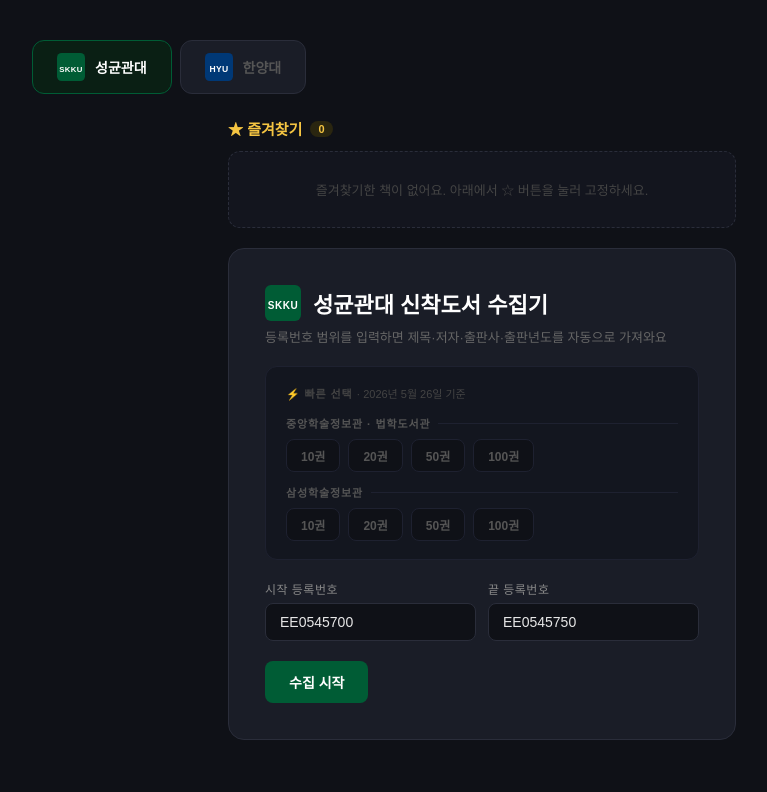
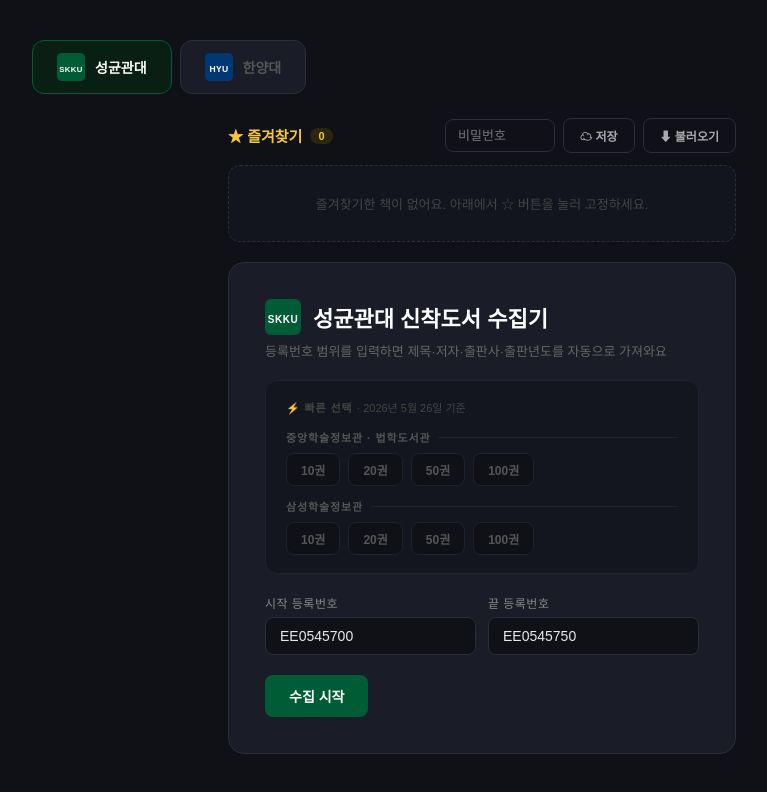
Before and after one commit to joon-strong-87/skku-hyu-lib-new, a plain HTML site: page index.html in a window 1280 px wide. Shown: the whole page, without its empty margins (158-925 px from the left). Drawn offline with Linux system fonts and the light colour scheme.

Commit message:
Update index.html

```diff
--- a/index.html
+++ b/index.html
@@ -13,6 +13,28 @@
     min-height: 100vh; display: flex; flex-direction: column; align-items: center;
     padding: 40px 20px;
   }
+
+  /* ── 비밀번호 ── */
+  .pw-bar {
+    width: 100%; max-width: 900px; margin-bottom: 16px;
+    background: #1a1d27; border: 1px solid #2a2d3a; border-radius: 12px;
+    padding: 16px 20px; display: flex; align-items: center; gap: 12px;
+  }
+  .pw-label { font-size: 12px; color: #555; font-weight: 600; white-space: nowrap; }
+  .pw-input {
+    background: #0f1117; border: 1px solid #2a2d3a; border-radius: 8px;
+    padding: 8px 12px; color: #e8e8e8; font-size: 13px; outline: none;
+    flex: 1; max-width: 200px; transition: border-color 0.2s;
+  }
+  .pw-input:focus { border-color: #555; }
+  .pw-btn {
+    padding: 8px 16px; border-radius: 8px; border: 1px solid #2a2d3a;
+    background: #0f1117; color: #aaa; font-size: 12px; font-weight: 600;
+    cursor: pointer; transition: all 0.2s; white-space: nowrap;
+  }
+  .pw-btn:hover { border-color: #555; color: #fff; }
+  .pw-status { font-size: 12px; color: #555; }
+  .pw-status.connected { color: #4ade80; }
 
   /* ── 탭 ── */
   .tab-bar {
@@ -173,7 +195,10 @@
   <div class="fav-section" id="skku-favSection">
     <div class="fav-header">
       <div class="fav-title">★ 즐겨찾기 <span class="fav-count" id="skku-favCount">0</span></div>
-      <div style="display:flex;gap:8px;">
+      <div style="display:flex;gap:8px;align-items:center;flex-wrap:wrap;">
+        <input class="pw-input" type="password" id="skku-pwInput" placeholder="비밀번호" style="width:110px;">
+        <button class="pw-btn" onclick="saveFavToNotion('skku')">☁ 저장</button>
+        <button class="pw-btn" onclick="loadFavFromNotion('skku')">⬇ 불러오기</button>
         <button class="btn btn-ghost" id="skku-exportBtn" onclick="exportFav('skku')" style="display:none">📋 목록 복사</button>
         <button class="btn btn-ghost" id="skku-favClearBtn" onclick="clearFav('skku')" style="display:none">전체 해제</button>
       </div>
@@ -231,7 +256,10 @@
   <div class="fav-section" id="hyu-favSection">
     <div class="fav-header">
       <div class="fav-title">★ 즐겨찾기 <span class="fav-count" id="hyu-favCount">0</span></div>
-      <div style="display:flex;gap:8px;">
+      <div style="display:flex;gap:8px;align-items:center;flex-wrap:wrap;">
+        <input class="pw-input" type="password" id="hyu-pwInput" placeholder="비밀번호" style="width:110px;">
+        <button class="pw-btn" onclick="saveFavToNotion('hyu')">☁ 저장</button>
+        <button class="pw-btn" onclick="loadFavFromNotion('hyu')">⬇ 불러오기</button>
         <button class="btn btn-ghost" id="hyu-exportBtn" onclick="exportFav('hyu')" style="display:none">📋 목록 복사</button>
         <button class="btn btn-ghost" id="hyu-favClearBtn" onclick="clearFav('hyu')" style="display:none">전체 해제</button>
       </div>
@@ -301,6 +329,41 @@ const state = {
   hyu:  { results: [], cancelled: false, favorites: loadFav('hyu')  },
 };
 const authorCache = {};
+
+// ── 노션 저장/불러오기 ───────────────────────────────
+async function saveFavToNotion(uni) {
+  const pw = document.getElementById(`${uni}-pwInput`).value.trim();
+  if (!pw) { showToast('⚠️ 비밀번호를 입력해주세요'); return; }
+  showToast('☁ 저장 중...');
+  try {
+    await fetch('/api/favorites', {
+      method: 'POST',
+      headers: { 'Content-Type': 'application/json' },
+      body: JSON.stringify({ password: pw, university: uni, favorites: state[uni].favorites })
+    });
+    showToast('✅ 서버에 저장됐어요!');
+  } catch(e) {
+    showToast('❌ 저장 실패');
+  }
+}
+
+async function loadFavFromNotion(uni) {
+  const pw = document.getElementById(`${uni}-pwInput`).value.trim();
+  if (!pw) { showToast('⚠️ 비밀번호를 입력해주세요'); return; }
+  showToast('⬇ 불러오는 중...');
+  try {
+    const res = await fetch(`/api/favorites?password=${encodeURIComponent(pw)}&university=${uni}`);
+    const data = await res.json();
+    if (!data.favorites || Object.keys(data.favorites).length === 0) {
+      showToast('📭 저장된 목록이 없어요'); return;
+    }
+    state[uni].favorites = data.favorites;
+    saveFav(uni); renderFav(uni); refreshStars(uni);
+    showToast(`✅ ${Object.keys(data.favorites).length}개 불러왔어요!`);
+  } catch(e) {
+    showToast('❌ 불러오기 실패');
+  }
+}
 
 // ── localStorage ──────────────────────────────────────
 function loadFav(uni) {
```
